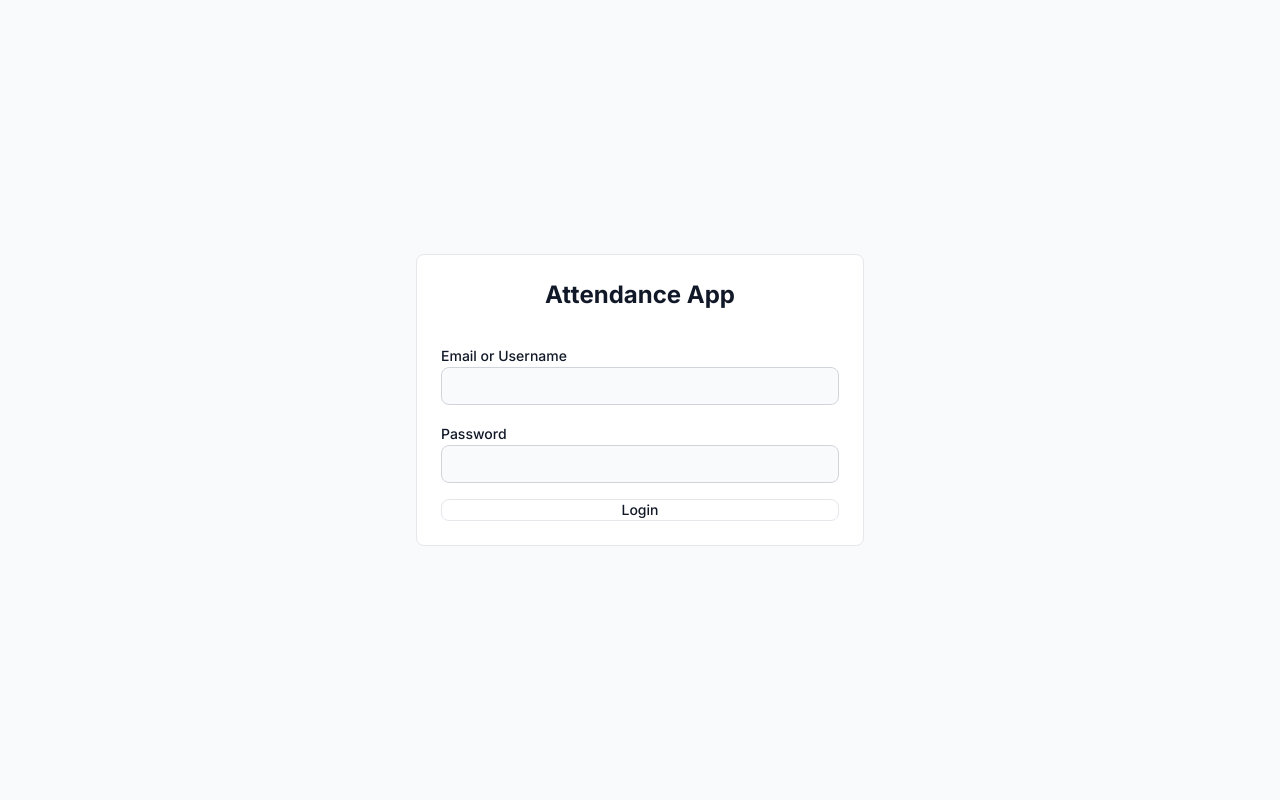
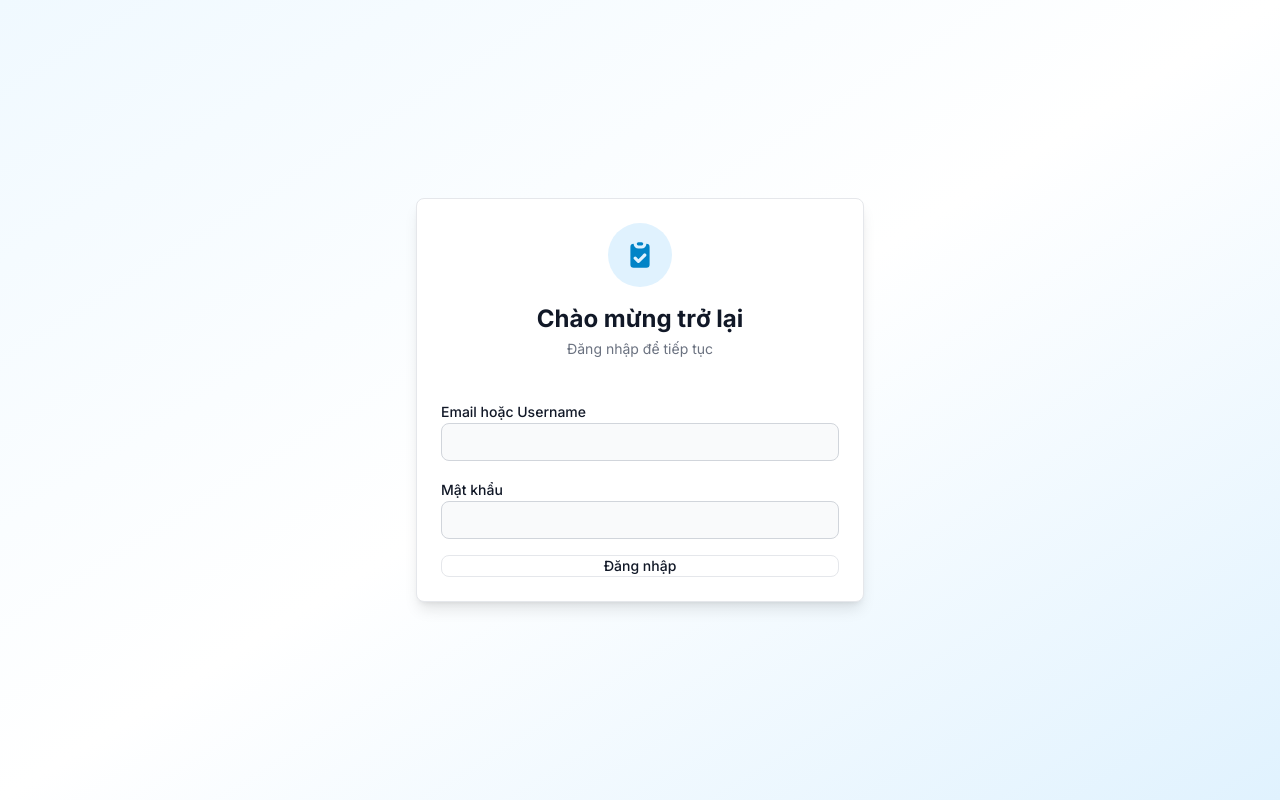
Before and after one commit to PhucFanMu20Nams/attendance_tracking, a React (Vite) app in the folder client/: page /login in a window 1280 px wide. Built offline with nearby package versions, Linux system fonts and the light colour scheme; no server answers.

Commit message:
style(client): enhance login page with Vietnamese labels and branding

```diff
--- a/client/src/pages/LoginPage.jsx
+++ b/client/src/pages/LoginPage.jsx
@@ -1,6 +1,7 @@
 import { useState } from 'react';
 import { useNavigate } from 'react-router-dom';
 import { Card, Label, TextInput, Button, Alert, Spinner } from 'flowbite-react';
+import { HiClipboardCheck } from 'react-icons/hi';
 import { useAuth } from '../context/AuthContext';
 
 /**
@@ -47,9 +48,16 @@ export default function LoginPage() {
     };
 
     return (
-        <div className="min-h-screen flex items-center justify-center bg-gray-50">
-            <Card className="w-full max-w-md">
-                <h1 className="text-2xl font-bold text-center mb-4">Attendance App</h1>
+        <div className="min-h-screen flex items-center justify-center bg-gradient-to-br from-primary-50 via-white to-primary-100">
+            <Card className="w-full max-w-md shadow-lg">
+                {/* Brand Header */}
+                <div className="text-center mb-6">
+                    <div className="inline-flex items-center justify-center w-16 h-16 rounded-full bg-primary-100 mb-4">
+                        <HiClipboardCheck className="h-8 w-8 text-primary-600" />
+                    </div>
+                    <h1 className="text-2xl font-bold text-gray-900">Chào mừng trở lại</h1>
+                    <p className="text-sm text-gray-500 mt-1">Đăng nhập để tiếp tục</p>
+                </div>
 
                 {error && (
                     <Alert color="failure" className="mb-4" role="alert">
@@ -59,7 +67,7 @@ export default function LoginPage() {
 
                 <form onSubmit={handleSubmit} className="flex flex-col gap-4">
                     <div>
-                        <Label htmlFor="identifier" value="Email or Username" />
+                        <Label htmlFor="identifier" value="Email hoặc Username" />
                         <TextInput
                             id="identifier"
                             type="text"
@@ -70,7 +78,7 @@ export default function LoginPage() {
                     </div>
 
                     <div>
-                        <Label htmlFor="password" value="Password" />
+                        <Label htmlFor="password" value="Mật khẩu" />
                         <TextInput
                             id="password"
                             type="password"
@@ -80,9 +88,9 @@ export default function LoginPage() {
                         />
                     </div>
 
-                    <Button type="submit" disabled={loading}>
+                    <Button type="submit" disabled={loading} color="blue" className="w-full">
                         {loading ? <Spinner size="sm" className="mr-2" /> : null}
-                        {loading ? 'Logging in...' : 'Login'}
+                        {loading ? 'Đang đăng nhập...' : 'Đăng nhập'}
                     </Button>
                 </form>
             </Card>
```
